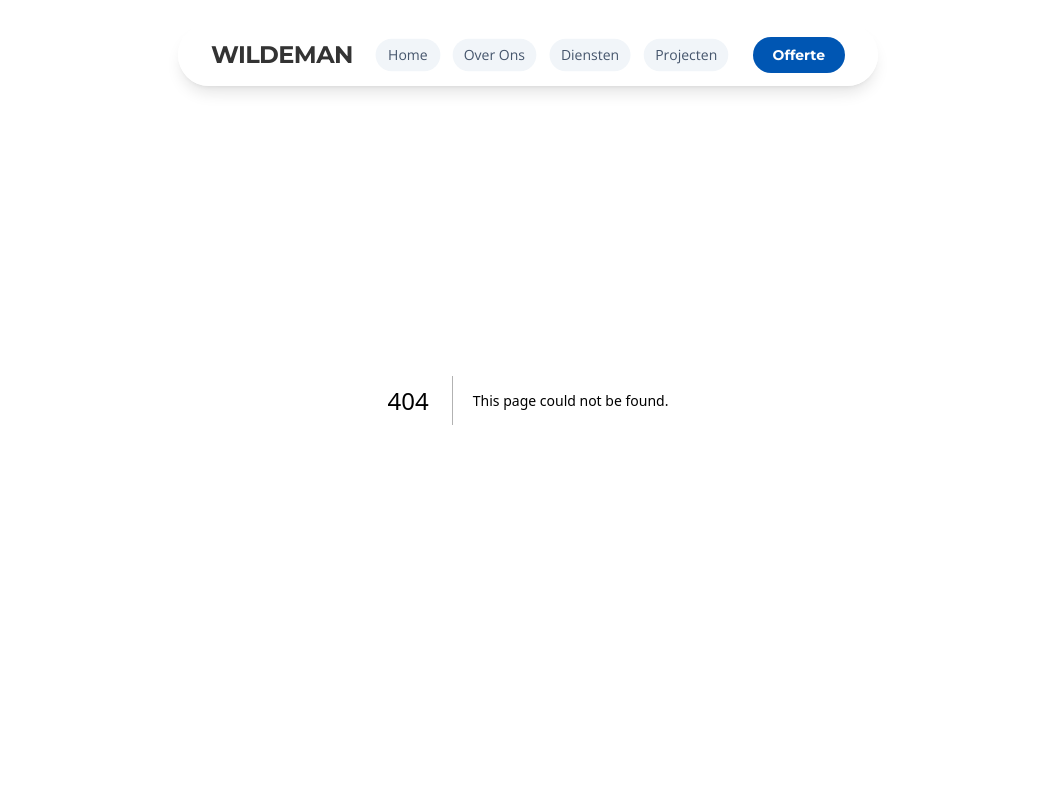
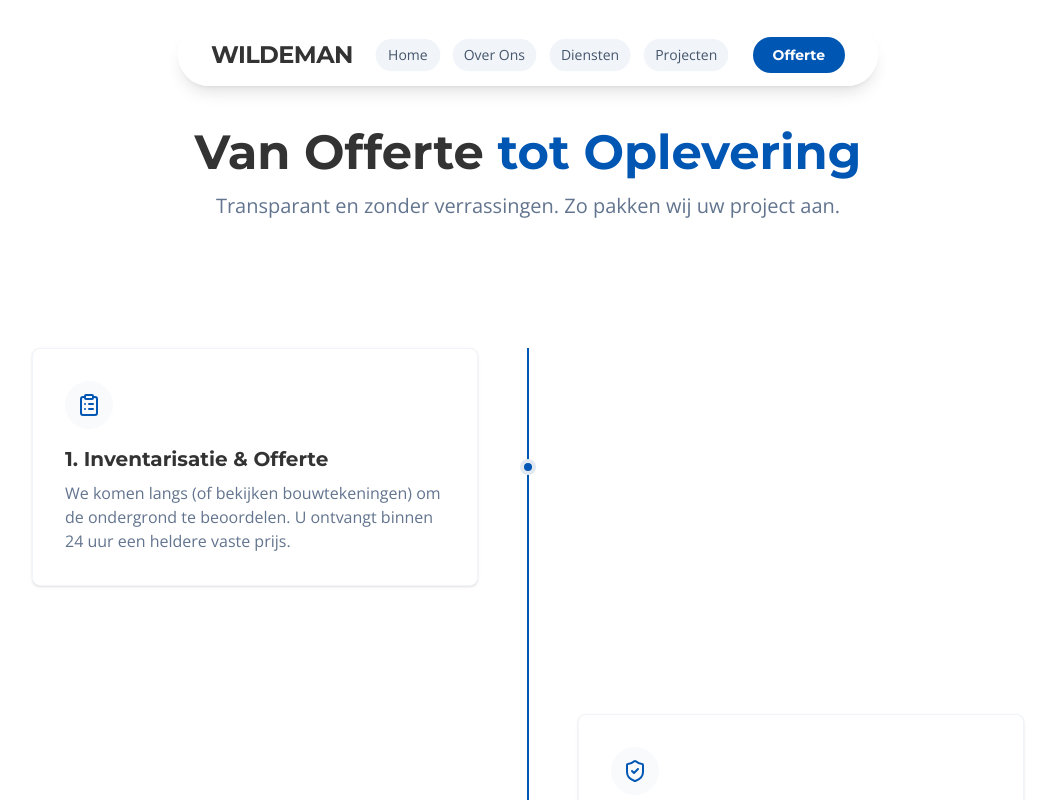
Before and after one commit to aronb77/wildeman, a Next.js app: page /werkwijze in a window 1280 px wide. Before the commit this address had no page. Shown: the top 800 px of the page, without its empty margins (112-1167 px from the left). Built offline with nearby package versions, Linux system fonts and the light colour scheme.

Commit message:
feat: add werkwijze process timeline page

```diff
--- /dev/null
+++ b/app/werkwijze/page.tsx
@@ -0,0 +1,153 @@
+"use client";
+
+import { useRef } from "react";
+import { motion, useScroll, useTransform } from "framer-motion";
+import { ClipboardList, ShieldCheck, Hammer, Wind, Handshake, ArrowRight } from "lucide-react"; // Replaced Trowel with Hammer as Trowel might be missing
+import Link from "next/link";
+import Footer from "@/components/Footer";
+
+// Data for steps
+const steps = [
+    {
+        id: 1,
+        title: "Inventarisatie & Offerte",
+        description: "We komen langs (of bekijken bouwtekeningen) om de ondergrond te beoordelen. U ontvangt binnen 24 uur een heldere vaste prijs.",
+        icon: ClipboardList,
+    },
+    {
+        id: 2,
+        title: "Voorbereiding",
+        description: "Cruciaal voor een net resultaat. We plakken kozijnen, vloeren en trappen zorgvuldig af. We behandelen de ondergrond met de juiste voorstrijk.",
+        icon: ShieldCheck,
+    },
+    {
+        id: 3,
+        title: "De Uitvoering",
+        description: "Het echte vakwerk. We brengen het gips aan, reien het vlak en messen het glad af voor een superstrak resultaat.",
+        icon: Hammer, // Using Hammer as generic tool or brush if Trowel unavailable
+    },
+    {
+        id: 4,
+        title: "De Droogtijd",
+        description: "Stucwerk brengt vocht in huis. We adviseren u over ventilatie en hoe u kunt zien wanneer de muren droog genoeg zijn om te schilderen.",
+        icon: Wind,
+    },
+    {
+        id: 5,
+        title: "Oplevering & Garantie",
+        description: "We lopen samen alles na. Is alles naar wens? Dan ruimen we onze spullen op en laten we de werkplek bezemschoon achter.",
+        icon: Handshake,
+    },
+];
+
+export default function WerkwijzePage() {
+    const containerRef = useRef<HTMLDivElement>(null);
+    const { scrollYProgress } = useScroll({
+        target: containerRef,
+        offset: ["start center", "end center"], // Start filling when container hits center of screen
+    });
+
+    return (
+        <main className="bg-strak-wit min-h-screen pt-32">
+
+            {/* 1. Hero */}
+            <section className="container mx-auto px-4 text-center mb-20 md:mb-32">
+                <motion.h1
+                    initial={{ opacity: 0, y: 20 }}
+                    animate={{ opacity: 1, y: 0 }}
+                    className="text-4xl md:text-5xl font-montserrat font-bold text-beton-donker mb-4"
+                >
+                    Van Offerte <span className="text-wildeman-blauw">tot Oplevering</span>
+                </motion.h1>
+                <motion.p
+                    initial={{ opacity: 0, y: 20 }}
+                    animate={{ opacity: 1, y: 0 }}
+                    transition={{ delay: 0.1 }}
+                    className="text-slate-500 text-lg md:text-xl font-open-sans"
+                >
+                    Transparant en zonder verrassingen. Zo pakken wij uw project aan.
+                </motion.p>
+            </section>
+
+            {/* 2. The Timeline */}
+            <section ref={containerRef} className="container mx-auto px-4 relative pb-32 max-w-5xl">
+
+                {/* The Spine (Vertical Line) */}
+                <div className="absolute left-8 md:left-1/2 top-0 bottom-0 w-[2px] bg-slate-200 -translate-x-1/2" />
+
+                {/* The Progress Line (Fills Blue) */}
+                <motion.div
+                    style={{ scaleY: scrollYProgress }} // Use scaleY for better performance than height
+                    className="absolute left-8 md:left-1/2 top-0  w-[2px] bg-wildeman-blauw -translate-x-1/2 origin-top h-full"
+                />
+
+                {/* Steps */}
+                <div className="space-y-24 md:space-y-32">
+                    {steps.map((step, index) => {
+                        const isEven = index % 2 === 0;
+                        return (
+                            <div key={step.id} className={`relative flex items-center md:justify-between ${isEven ? 'md:flex-row' : 'md:flex-row-reverse'}`}>
+
+                                {/* Dot Connector */}
+                                <div className="absolute left-8 md:left-1/2 -translate-x-1/2 w-4 h-4 rounded-full bg-white border-4 border-slate-200 z-10 transition-colors duration-500 group-hover:border-wildeman-blauw">
+                                    {/* We can use motion value to animate this color change based on scroll too, but simple View based is often cleaner code-wise for items */}
+                                    <motion.div
+                                        initial={{ opacity: 0 }}
+                                        whileInView={{ opacity: 1 }}
+                                        viewport={{ margin: "-50% 0px -50% 0px" }} // Trigger when exactly in center roughly
+                                        className="absolute inset-0 bg-wildeman-blauw rounded-full"
+                                    />
+                                </div>
+
+                                {/* Content Card */}
+                                <motion.div
+                                    initial={{ opacity: 0, y: 50 }}
+                                    whileInView={{ opacity: 1, y: 0 }}
+                                    viewport={{ once: true, margin: "-100px" }}
+                                    transition={{ duration: 0.6, ease: "easeOut" }}
+                                    className={`ml-20 md:ml-0 w-full md:w-[45%] bg-white p-8 rounded-lg shadow-sm border border-slate-100 relative group`}
+                                >
+                                    <div className="w-12 h-12 bg-slate-50 rounded-full flex items-center justify-center text-wildeman-blauw mb-4 group-hover:bg-blue-50 transition-colors">
+                                        <step.icon className="w-6 h-6" />
+                                    </div>
+                                    <h3 className="text-xl font-montserrat font-bold text-beton-donker mb-2">
+                                        {step.id}. {step.title}
+                                    </h3>
+                                    <p className="text-slate-500 font-open-sans">
+                                        {step.description}
+                                    </p>
+                                </motion.div>
+
+                                {/* Empty Space for Grid Balance */}
+                                <div className="hidden md:block w-[45%]" />
+
+                            </div>
+                        );
+                    })}
+                </div>
+
+            </section>
+
+            {/* 3. CTA */}
+            <section className="container mx-auto px-4 text-center pb-32">
+                <motion.div
+                    initial={{ opacity: 0, scale: 0.9 }}
+                    whileInView={{ opacity: 1, scale: 1 }}
+                    viewport={{ once: true }}
+                    className="bg-slate-50 p-12 rounded-xl inline-block border border-slate-200"
+                >
+                    <h3 className="text-2xl font-montserrat font-bold mb-6">Klaar om te beginnen?</h3>
+                    <Link
+                        href="/contact"
+                        className="inline-flex items-center gap-2 bg-wildeman-blauw text-white px-8 py-4 rounded-full font-bold font-montserrat hover:bg-blue-700 transition-colors"
+                    >
+                        Start uw project
+                        <ArrowRight className="w-5 h-5" />
+                    </Link>
+                </motion.div>
+            </section>
+
+            <Footer />
+        </main>
+    );
+}
```
